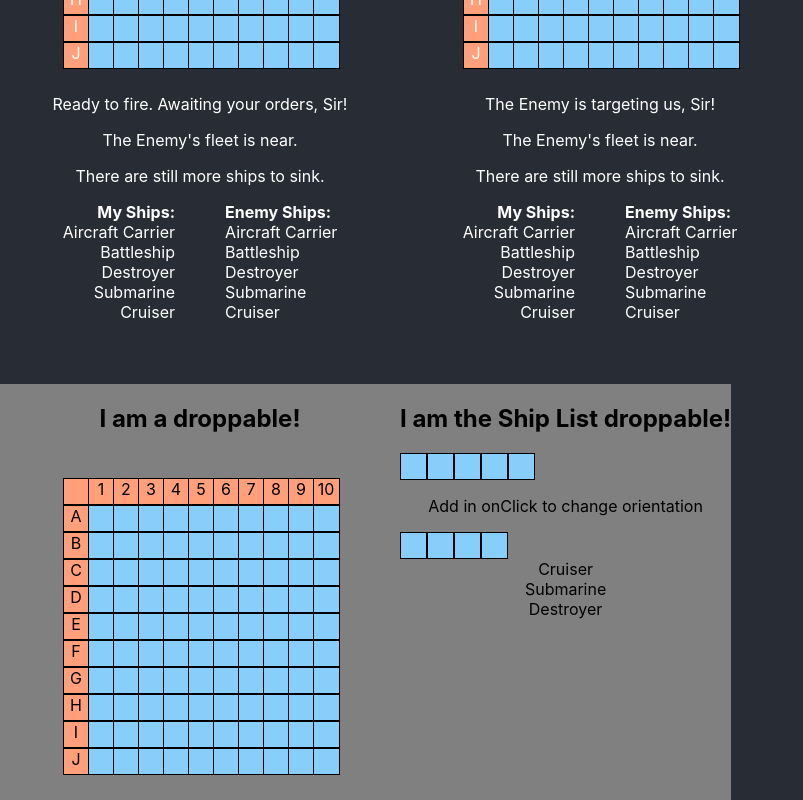
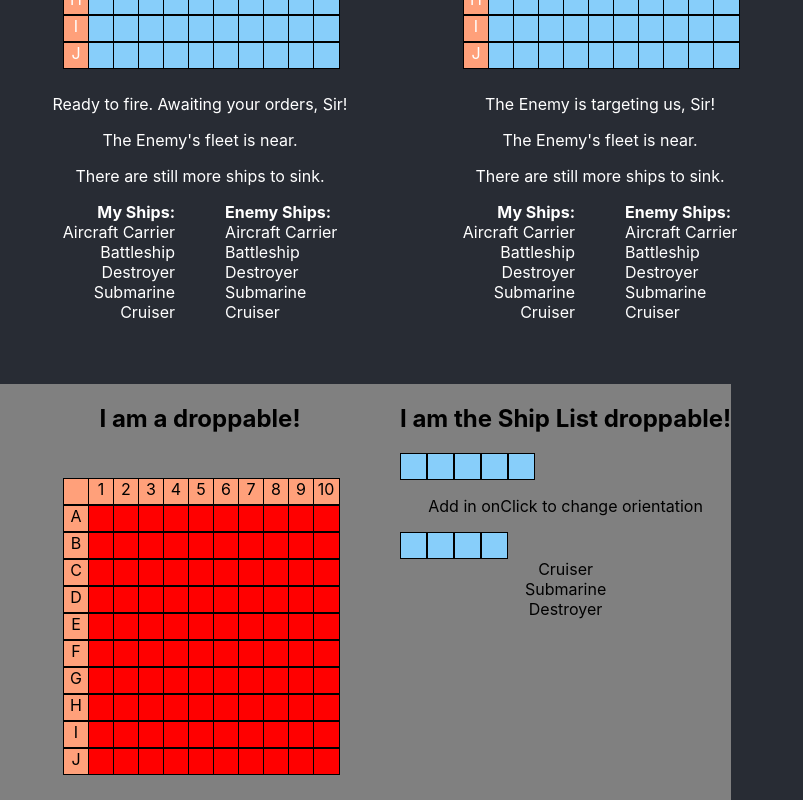
Before and after one commit to thomHayner/battleship-mini-app, a React (Create React App) app: page / in a window 1280 px wide. Shown: the part 576-1376 px from the top of the page, without its empty margins (0-803 px from the left). Built offline with nearby package versions, Linux system fonts and the light colour scheme.

Commit message:
add droppable area option for squares

```diff
--- a/src/Components/Board/Square.js
+++ b/src/Components/Board/Square.js
@@ -1,4 +1,5 @@
 import React from 'react';
+import { DragDropContext, Droppable } from 'react-beautiful-dnd';
 
 const Square = (props) => {
         if (typeof props.value === 'string') {
@@ -7,7 +8,24 @@ const Square = (props) => {
             return(<div className="confirmedMiss" onClick={ (e) => props.handleFire( props.row, props.col, props.player ) } ></div>)
         } else if (props.value === -1) {
             return(<div className="confirmedHit" onClick={ (e) => props.handleFire( props.row, props.col, props.player ) } ></div>)
-        } else {
+        } else if (props.value === -3) {
+            return(
+                <DragDropContext onDragEnd={result=>console.log(result)}>
+                    <Droppable droppableId={`droppable-${props.row}${props.col}`} className="square">
+                        {(provided, snapshot) => (
+                            <div
+                            ref={provided.innerRef}
+                            style={{ backgroundColor: snapshot.isDraggingOver ? 'blue' : 'grey' }}
+                            {...provided.droppableProps}
+                            >
+                            {provided.placeholder}
+                            <div className="confirmedHit" onClick={ (e) => props.handleFire(()=>{}) } />
+                        </div>
+                        )}
+                    </Droppable>
+                </DragDropContext>
+            )
+        }else {
             return(<div className="square" onClick={ (e) => props.handleFire( props.row, props.col, props.player ) } ></div>)
         }
 };
```
